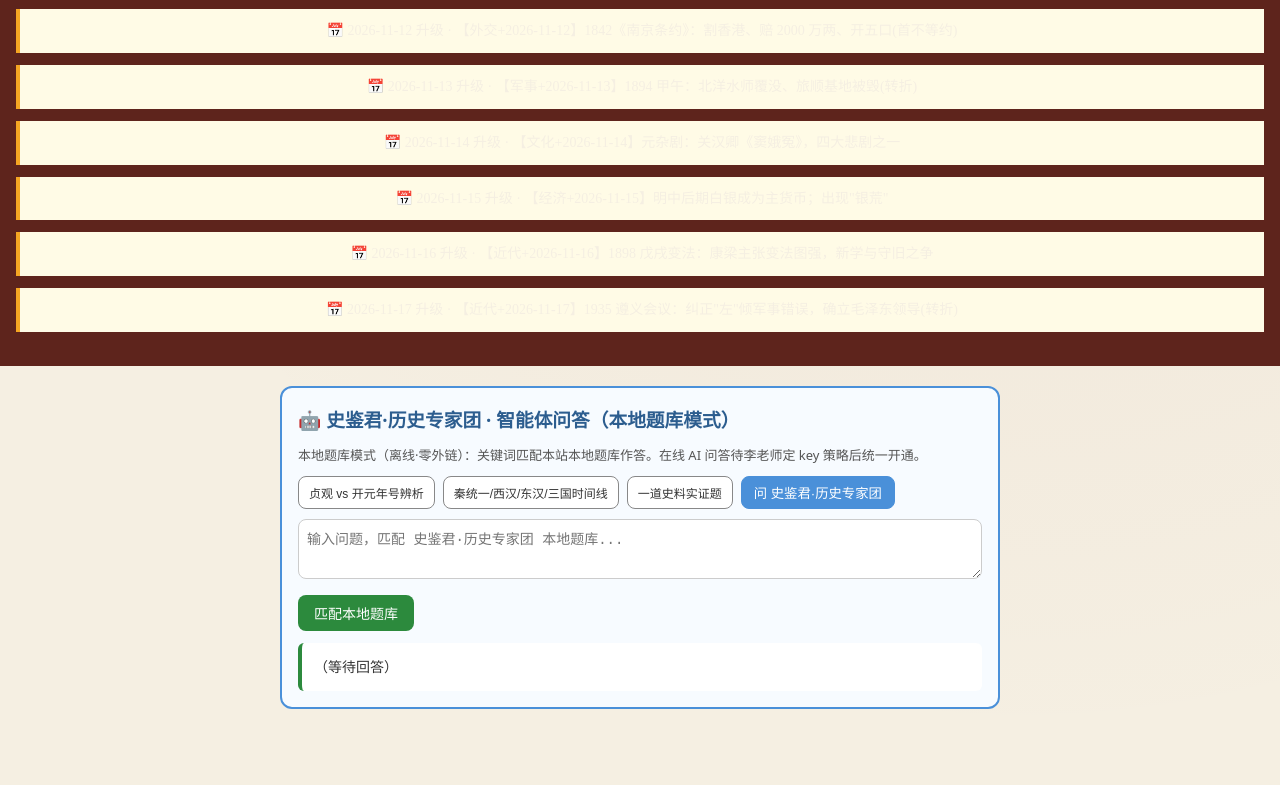
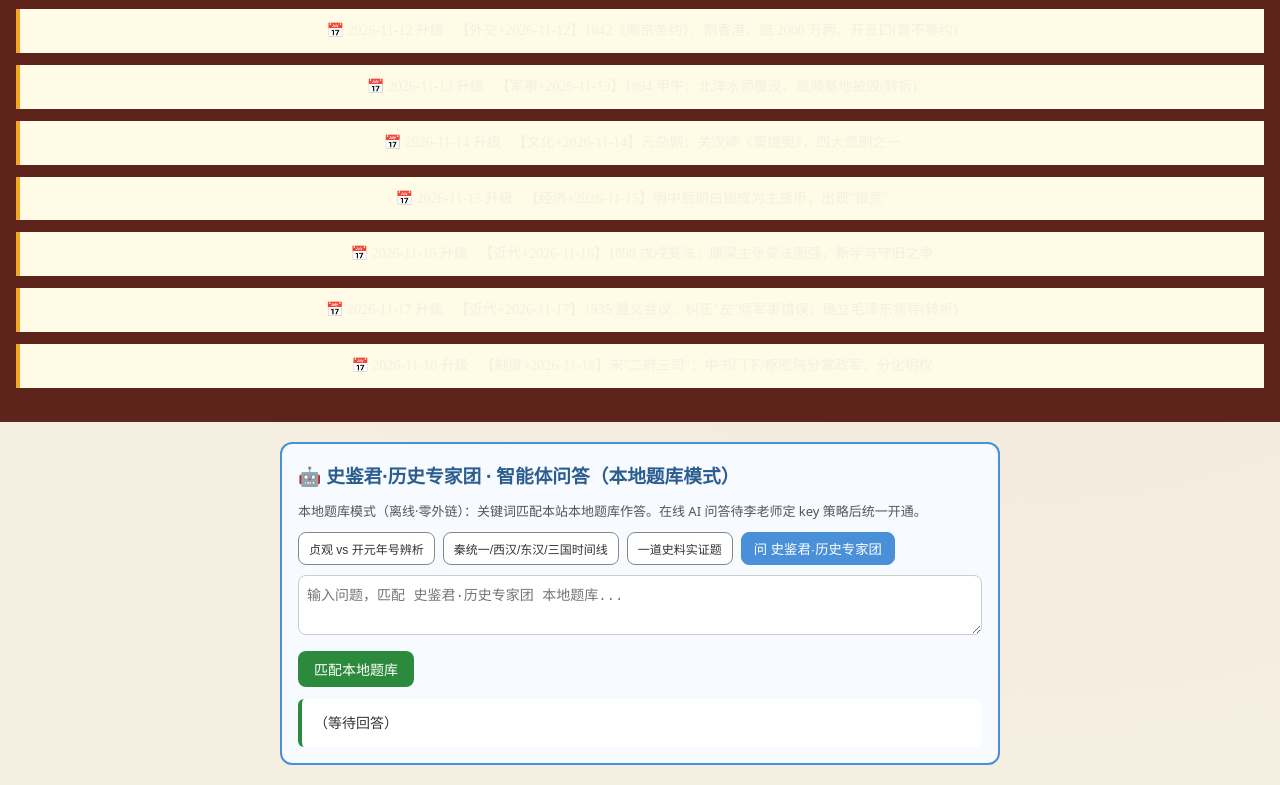
Before and after one commit to dapengzhanchi141345/li-yanming-history, a plain HTML site: page index.html in a window 1280 px wide. Shown: the part 2566-3351 px from the top of the page. Before the commit the page ends 3295 px from the top, so only its background shows below. Drawn offline with Linux system fonts and the light colour scheme.

Commit message:
history 12独立站升级 2026-11-18

```diff
--- a/index.html
+++ b/index.html
@@ -497,6 +497,8 @@ footer small { display: block; opacity: 0.75; margin-top: 6px; }
 <div style="background:#fffbe6;border-left:4px solid #f5a623;padding:10px;margin:12px 0;font-size:14px">📅 2026-11-16 升级 · 【近代+2026-11-16】1898 戊戌变法：康梁主张变法图强，新学与守旧之争</div>
 
 <div style="background:#fffbe6;border-left:4px solid #f5a623;padding:10px;margin:12px 0;font-size:14px">📅 2026-11-17 升级 · 【近代+2026-11-17】1935 遵义会议：纠正"左"倾军事错误，确立毛泽东领导(转折)</div>
+
+<div style="background:#fffbe6;border-left:4px solid #f5a623;padding:10px;margin:12px 0;font-size:14px">📅 2026-11-18 升级 · 【制度+2026-11-18】宋"二府三司"：中书门下/枢密院分掌政军，分化相权</div>
 </footer>
 
 <script>
```
